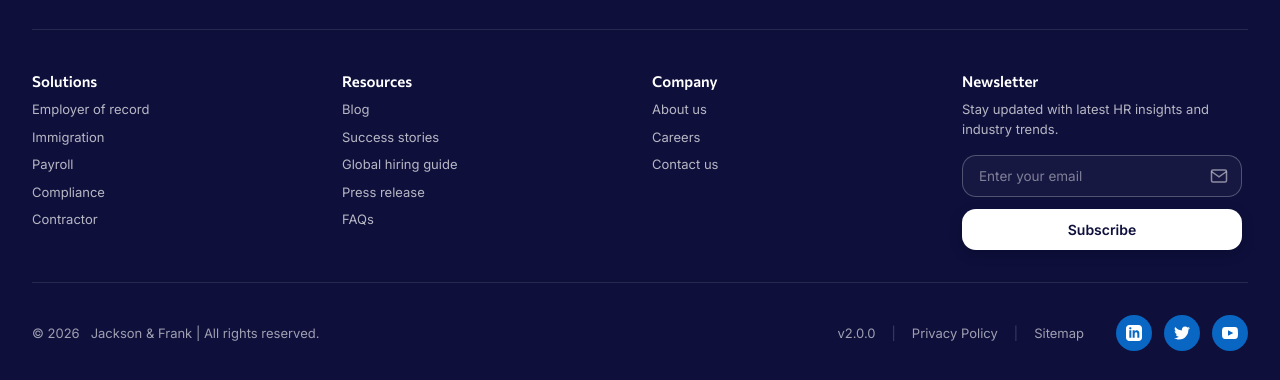
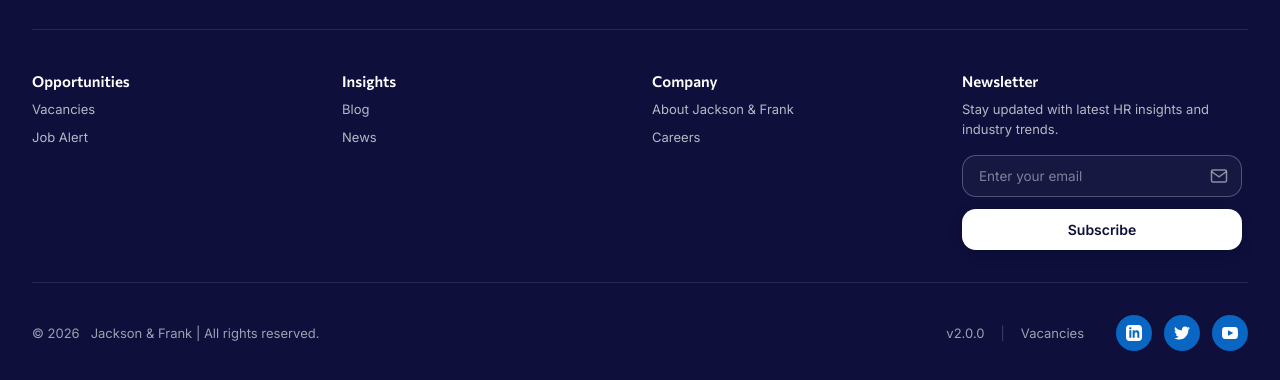
Before and after one commit to kshukla-dev/jf_job_portal, a Next.js app: page /vacancies in a window 1280 px wide. Shown: the part 1362-1742 px from the top of the page. Built offline with nearby package versions, Linux system fonts and the light colour scheme; no server answers.

Commit message:
feat: add world map asset, footer component, and auth utility

```diff
--- a/src/components/layout/Footer.tsx
+++ b/src/components/layout/Footer.tsx
@@ -20,24 +20,17 @@
   return { success: true };
 }
 
+const opportunities = [
+  { name: 'Vacancies', href: '/vacancies' },
+  { name: 'Job Alert', href: '/job-alert' },
+]
+const insights = [
+  { name: 'Blog', href: '/blog' },
+  { name: 'News', href: '/news' },
+]
 const company = [
-  { name: 'About us', href: '/about-us' },
-  { name: 'Careers', href: 'https://jobs.jacksonandfrank.com/' },
-  { name: 'Contact us', href: '/contact' },
-]
-const services = [
-  { name: 'Employer of record', href: '/employer-of-record' },
-  { name: 'Immigration', href: '/immigration' },
-  { name: 'Payroll', href: '/payroll' },
-  { name: 'Compliance', href: '/compliance' },
-  { name: 'Contractor', href: '/contractor' },
-]
-const resources = [
-  { name: 'Blog', href: '/blog' },
-  { name: 'Success stories', href: '/case-studies' },
-  { name: 'Global hiring guide', href: '/global-hiring-guide' },
-  { name: 'Press release', href: '/resources/events/china-europe-2026' },
-  { name: 'FAQs', href: '/faq' },
+  { name: 'About Jackson & Frank', href: 'https://www.jacksonandfrank.com/' },
+  { name: 'Careers', href: '/vacancies' },
 ]
 const year = new Date().getFullYear()
 
@@ -98,18 +91,24 @@
           {/* LINKS SECTION */}
           <div className={styles.footerLinksGrid}>
             <div className={styles.flCol}>
-              <h4>Solutions</h4>
-              {services.map(link => <Link key={link.name} href={link.href}>{link.name}</Link>)}
+              <h4>Opportunities</h4>
+              {opportunities.map(link => <Link key={link.name} href={link.href}>{link.name}</Link>)}
             </div>
 
             <div className={styles.flCol}>
-              <h4>Resources</h4>
-              {resources.map(link => <Link key={link.name} href={link.href}>{link.name}</Link>)}
+              <h4>Insights</h4>
+              {insights.map(link => <Link key={link.name} href={link.href}>{link.name}</Link>)}
             </div>
 
             <div className={styles.flCol}>
               <h4>Company</h4>
-              {company.map(link => <Link key={link.name} href={link.href}>{link.name}</Link>)}
+              {company.map(link =>
+                link.href.startsWith('http') ? (
+                  <a key={link.name} href={link.href} target="_blank" rel="noopener noreferrer">{link.name}</a>
+                ) : (
+                  <Link key={link.name} href={link.href}>{link.name}</Link>
+                )
+              )}
             </div>
 
             <div className={`${styles.flCol} ${styles.newsletterCol}`}>
@@ -153,9 +152,7 @@
             <div className={styles.fbRight}>
               <span className={styles.fbV}>v2.0.0</span>
               <span className={styles.fbSep}>|</span>
-              <Link href="/privacy-policy">Privacy Policy</Link>
-              <span className={styles.fbSep}>|</span>
-              <Link href="/sitemaps">Sitemap</Link>
+              <Link href="/vacancies">Vacancies</Link>
               <div className={styles.fbSocial}>
                 <a href="https://www.linkedin.com/company/jacksonandfrank/" target="_blank" rel="noopener noreferrer" aria-label="Jackson & Frank on LinkedIn">
                   <svg viewBox="0 0 24 24" fill="currentColor" stroke="none" width="16"><path d="M19 0h-14c-2.761 0-5 2.239-5 5v14c0 2.761 2.239 5 5 5h14c2.762 0 5-2.239 5-5v-14c0-2.761-2.238-5-5-5zm-11 19h-3v-11h3v11zm-1.5-12.268c-.966 0-1.75-.79-1.75-1.764s.784-1.764 1.75-1.764 1.75.79 1.75 1.764-.783 1.764-1.75 1.764zm13.5 12.268h-3v-5.604c0-3.368-4-3.113-4 0v5.604h-3v-11h3v1.765c1.396-2.586 7-2.777 7 2.476v6.759z" /></svg>
--- a/src/lib/auth.ts
+++ b/src/lib/auth.ts
@@ -108,7 +108,7 @@
 
   const authKey =
     process.env.OTYS_API_KEY ||
-    process.env.APP_AUTH_KEY || 'gv0MSr8EV3HovrVzLWcCQ0SkkA8PiortyNWZ2/zrih9IfsTZQ8y33Q==';
+    process.env.APP_AUTH_KEY || '';
 
   const websiteId =
     process.env.OTYS_WEBSITE_ID ||
@@ -293,7 +293,6 @@
         }
       }
     }
-    console.log('response');
 
     if (!response) {
       throw lastNetworkErr || new Error('Network request to auth endpoint timed out or failed');
```
Also changed, not shown: public/images/hero/world-dots-map.svg (added).
